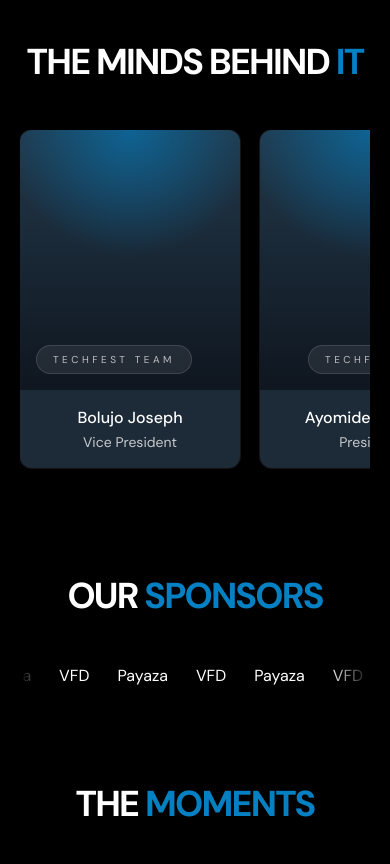
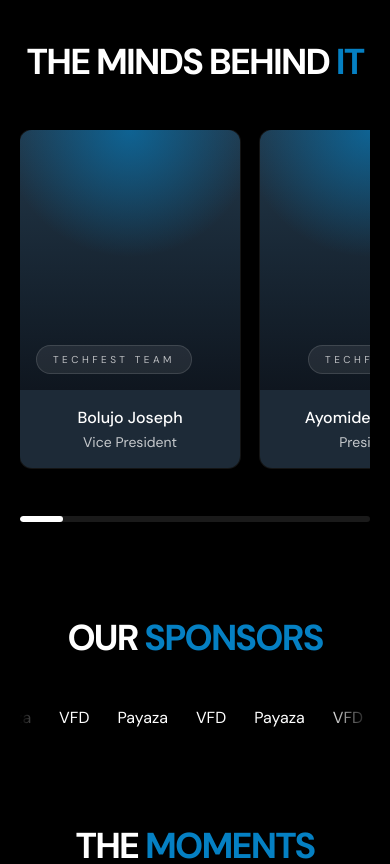
Before and after one commit to fadexadex/techfest-landing, a React (Vite) app: page / in a window 390 px wide. Shown: the part 7640-8504 px from the top of the page. Built offline with nearby package versions, Linux system fonts and the light colour scheme.

Commit message:
feat(fix): fix slider

```diff
--- a/src/landing/sections/TeamSlider.tsx
+++ b/src/landing/sections/TeamSlider.tsx
@@ -1,4 +1,9 @@
-import { useEffect, useState } from 'react'
+import { useCallback, useEffect, useLayoutEffect, useRef, useState } from 'react'
+
+/** Match `w-[220px]` + Tailwind `gap-5` (1.25rem → 20px at default root). */
+const CARD_WIDTH_PX = 220
+const GAP_PX = 20
+const SLOT_PX = CARD_WIDTH_PX + GAP_PX
 
 const teamCards = [
   { name: 'Mr. Sam', role: 'Staff Advisor' },
@@ -15,6 +20,9 @@ const teamCards = [
   { name: 'Peace Amudipe', role: 'Welfare Director' },
 ]
 
+const USER_PAUSE_MS = 10_000
+const EDGE_EPS = 4
+
 function TeamCard({
   image,
   name,
@@ -27,7 +35,10 @@ function TeamCard({
   index: number
 }) {
   return (
-    <article className="flex-none w-[220px] overflow-hidden rounded-[12px] bg-[#111f2c] ring-1 ring-white/8 select-none">
+    <article
+      className="w-[220px] shrink-0 snap-start overflow-hidden rounded-[12px] bg-[#111f2c] ring-1 ring-white/8"
+      tabIndex={-1}
+    >
       {image ? (
         <img src={image} alt={name} className="h-[260px] w-full object-cover" loading="lazy" />
       ) : (
@@ -50,40 +61,228 @@ function TeamCard({
   )
 }
 
+function NavChevron({ direction }: { direction: 'left' | 'right' }) {
+  return (
+    <svg viewBox="0 0 24 24" className="h-5 w-5 text-current" fill="none" stroke="currentColor" strokeWidth={2} aria-hidden>
+      {direction === 'left' ? (
+        <path strokeLinecap="round" strokeLinejoin="round" d="M15 6l-6 6 6 6" />
+      ) : (
+        <path strokeLinecap="round" strokeLinejoin="round" d="M9 6l6 6-6 6" />
+      )}
+    </svg>
+  )
+}
+
 export function TeamSlider() {
-  const [pos, setPos] = useState(0)
-  const [paused, setPaused] = useState(false)
+  const scrollerRef = useRef<HTMLDivElement>(null)
+  const thumbRef = useRef<HTMLDivElement>(null)
+  const programmaticRef = useRef(false)
+  const userPauseTimerRef = useRef<ReturnType<typeof setTimeout> | null>(null)
 
-  const CARD_WIDTH_WITH_GAP = 240
-  const VISIBLE_CARDS = 3
-  const maxPos = Math.max(0, teamCards.length - VISIBLE_CARDS)
+  const [hoverPaused, setHoverPaused] = useState(false)
+  const [userPaused, setUserPaused] = useState(false)
+  const [canScroll, setCanScroll] = useState(false)
+
+  const clearUserPauseTimer = useCallback(() => {
+    if (userPauseTimerRef.current != null) {
+      clearTimeout(userPauseTimerRef.current)
+      userPauseTimerRef.current = null
+    }
+  }, [])
+
+  const armUserPause = useCallback(() => {
+    clearUserPauseTimer()
+    setUserPaused(true)
+    userPauseTimerRef.current = window.setTimeout(() => {
+      setUserPaused(false)
+      userPauseTimerRef.current = null
+    }, USER_PAUSE_MS)
+  }, [clearUserPauseTimer])
+
+  const syncScrollbar = useCallback(() => {
+    const el = scrollerRef.current
+    const thumb = thumbRef.current
+    if (!el) return
+
+    const maxScroll = Math.max(0, el.scrollWidth - el.clientWidth)
+    setCanScroll(maxScroll > EDGE_EPS)
+
+    if (thumb) {
+      if (maxScroll <= 0) {
+        thumb.style.width = '100%'
+        thumb.style.transform = 'translateX(0%)'
+      } else {
+        const ratio = el.clientWidth / el.scrollWidth
+        const widthPct = Math.max(10, ratio * 100)
+        const progress = el.scrollLeft / maxScroll
+        const travel = ((1 - Math.max(0.1, ratio)) / Math.max(0.1, ratio)) * 100
+
+        thumb.style.width = `${widthPct}%`
+        thumb.style.transform = `translateX(${progress * travel}%)`
+      }
+    }
+  }, [])
+
+  const scrollStep = useCallback(
+    (dir: 1 | -1) => {
+      const el = scrollerRef.current
+      if (!el) return
+
+      const max = Math.max(0, el.scrollWidth - el.clientWidth)
+      if (max <= 0) return
+
+      programmaticRef.current = true
+      window.setTimeout(() => {
+        programmaticRef.current = false
+      }, 650)
+
+      if (dir === 1) {
+        if (max - el.scrollLeft <= EDGE_EPS) {
+          el.scrollTo({ left: 0, behavior: 'smooth' })
+        } else {
+          el.scrollBy({ left: SLOT_PX, behavior: 'smooth' })
+        }
+      } else {
+        if (el.scrollLeft <= EDGE_EPS) {
+          el.scrollTo({ left: max, behavior: 'smooth' })
+        } else {
+          el.scrollBy({ left: -SLOT_PX, behavior: 'smooth' })
+        }
+      }
+
+      armUserPause()
+    },
+    [armUserPause],
+  )
+
+  const scrollNext = useCallback(() => scrollStep(1), [scrollStep])
+  const scrollPrev = useCallback(() => scrollStep(-1), [scrollStep])
+
+  useLayoutEffect(() => {
+    const el = scrollerRef.current
+    if (!el) return
+
+    syncScrollbar()
+    const ro = new ResizeObserver(syncScrollbar)
+    ro.observe(el)
+    const inner = el.firstElementChild
+    if (inner) ro.observe(inner)
+    return () => ro.disconnect()
+  }, [syncScrollbar])
 
   useEffect(() => {
-    if (paused) return
+    const el = scrollerRef.current
+    if (!el) return
 
-    const timer = window.setInterval(() => {
-      setPos((current) => (current >= maxPos ? 0 : current + 1))
-    }, 3000)
+    const onScroll = () => {
+      syncScrollbar()
+      if (programmaticRef.current) return
+      armUserPause()
+    }
 
-    return () => window.clearInterval(timer)
-  }, [paused, maxPos])
+    el.addEventListener('scroll', onScroll, { passive: true })
+    return () => el.removeEventListener('scroll', onScroll)
+  }, [armUserPause, syncScrollbar])
+
+  useEffect(() => {
+    return () => clearUserPauseTimer()
+  }, [clearUserPauseTimer])
+
+  const autoPaused = hoverPaused || userPaused
+
+  useEffect(() => {
+    if (autoPaused) return
+
+    const tick = () => {
+      const el = scrollerRef.current
+      if (!el) return
+      const max = Math.max(0, el.scrollWidth - el.clientWidth)
+      if (max <= 0) return
+
+      programmaticRef.current = true
+      window.setTimeout(() => {
+        programmaticRef.current = false
+      }, 650)
+
+      if (max - el.scrollLeft <= EDGE_EPS) {
+        el.scrollTo({ left: 0, behavior: 'smooth' })
+      } else {
+        el.scrollBy({ left: SLOT_PX, behavior: 'smooth' })
+      }
+    }
+
+    const id = window.setInterval(tick, 3000)
+    return () => window.clearInterval(id)
+  }, [autoPaused])
+
+  const buttonClass =
+    'flex h-11 w-11 shrink-0 items-center justify-center rounded-full border border-white/20 bg-white/[0.08] text-white/90 transition hover:border-tech-accent hover:text-tech-accent focus-visible:outline focus-visible:outline-2 focus-visible:outline-offset-2 focus-visible:outline-tech-accent disabled:pointer-events-none disabled:opacity-35'
 
   return (
     <div
-      className="overflow-hidden"
-      onMouseEnter={() => setPaused(true)}
-      onMouseLeave={() => setPaused(false)}
+      className="group relative"
+      onMouseEnter={() => setHoverPaused(true)}
+      onMouseLeave={() => setHoverPaused(false)}
     >
       <div
-        className="flex gap-5 pb-3"
-        style={{
-          transform: `translateX(-${pos * CARD_WIDTH_WITH_GAP}px)`,
-          transition: 'transform 0.7s ease-in-out',
+        ref={scrollerRef}
+        role="region"
+        aria-label="TechFest team members"
+        tabIndex={0}
+        onKeyDown={(e) => {
+          if (e.key === 'ArrowLeft') {
+            e.preventDefault()
+            scrollPrev()
+          } else if (e.key === 'ArrowRight') {
+            e.preventDefault()
+            scrollNext()
+          }
         }}
+        className="flex w-full snap-x snap-mandatory scroll-smooth overflow-x-auto overscroll-x-contain pb-6 outline-none [-ms-overflow-style:none] [scrollbar-width:none] focus-visible:ring-2 focus-visible:ring-tech-accent/80 focus-visible:ring-offset-2 focus-visible:ring-offset-tech-bg [&::-webkit-scrollbar]:hidden"
       >
-        {teamCards.map((member, index) => (
-          <TeamCard key={`${member.name}-${index}`} index={index} {...member} />
-        ))}
+        <div className="flex w-max gap-5 pr-5">
+          {teamCards.map((member, index) => (
+            <TeamCard key={`${member.name}-${index}`} index={index} {...member} />
+          ))}
+        </div>
+      </div>
+
+      {/* Navigation Buttons */}
+      <button
+        type="button"
+        className={`absolute left-0 top-1/2 -translate-y-1/2 -translate-x-1/2 sm:-translate-x-1/2 z-10 ${buttonClass} ${
+          canScroll ? 'opacity-0 group-hover:opacity-100 focus-visible:opacity-100' : 'opacity-0 pointer-events-none'
+        } bg-[#0a1118]/80 backdrop-blur-sm hidden sm:flex`}
+        aria-label="Previous team members"
+        disabled={!canScroll}
+        onClick={() => scrollPrev()}
+      >
+        <NavChevron direction="left" />
+      </button>
+
+      <button
+        type="button"
+        className={`absolute right-0 top-1/2 -translate-y-1/2 translate-x-1/2 sm:translate-x-1/2 z-10 ${buttonClass} ${
+          canScroll ? 'opacity-0 group-hover:opacity-100 focus-visible:opacity-100' : 'opacity-0 pointer-events-none'
+        } bg-[#0a1118]/80 backdrop-blur-sm hidden sm:flex`}
+        aria-label="Next team members"
+        disabled={!canScroll}
+        onClick={() => scrollNext()}
+      >
+        <NavChevron direction="right" />
+      </button>
+
+      {/* Custom Scrollbar/Progress */}
+      <div
+        className={`mx-auto mt-6 h-1.5 w-full max-w-3xl overflow-hidden rounded-full bg-white/10 sm:mt-10 transition-opacity duration-300 ${
+          canScroll ? 'opacity-100' : 'opacity-0 pointer-events-none'
+        }`}
+      >
+        <div
+          ref={thumbRef}
+          className="h-full rounded-full bg-white transition-transform duration-75 ease-out"
+          style={{ width: '100%', transform: 'translateX(0%)' }}
+        />
       </div>
     </div>
   )
```
